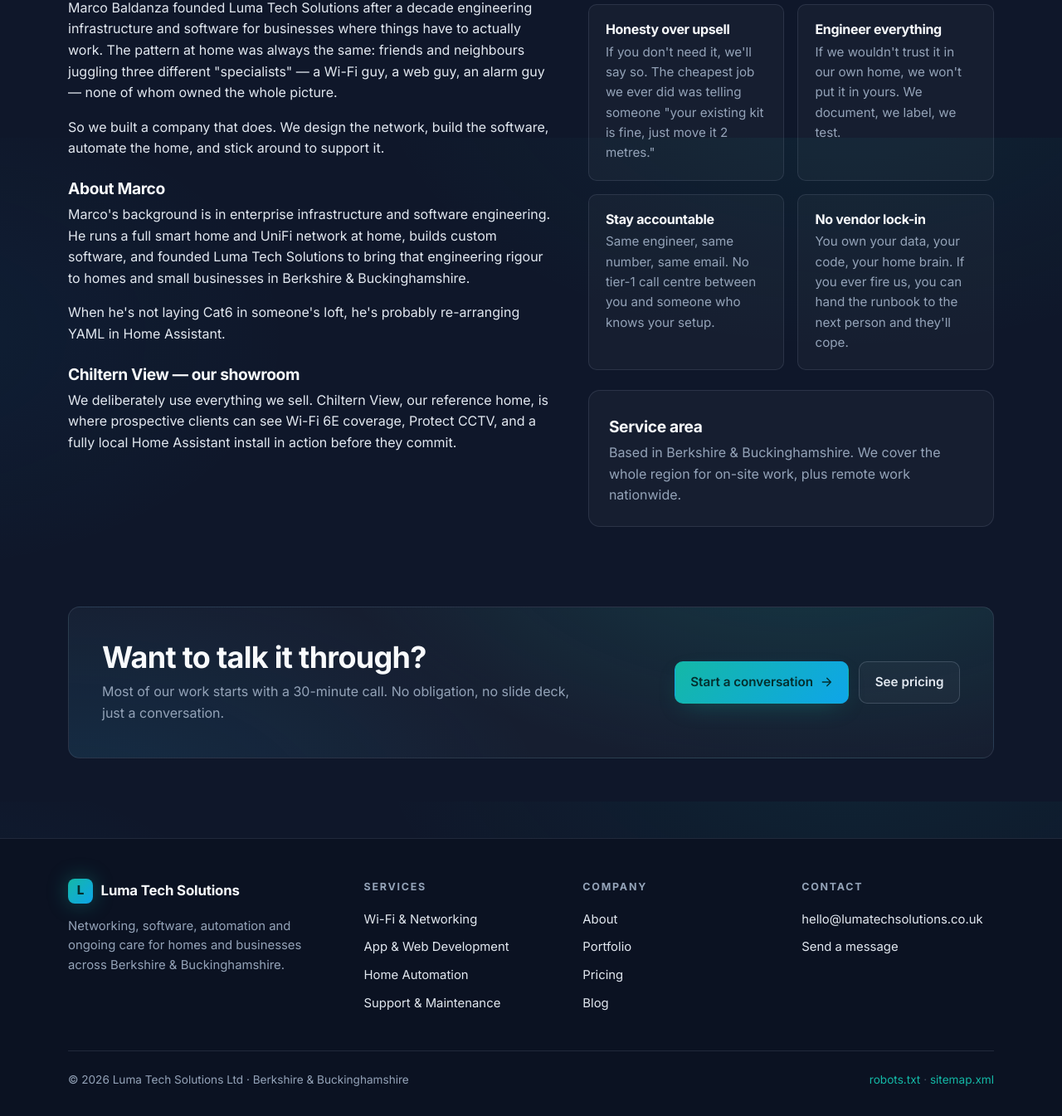
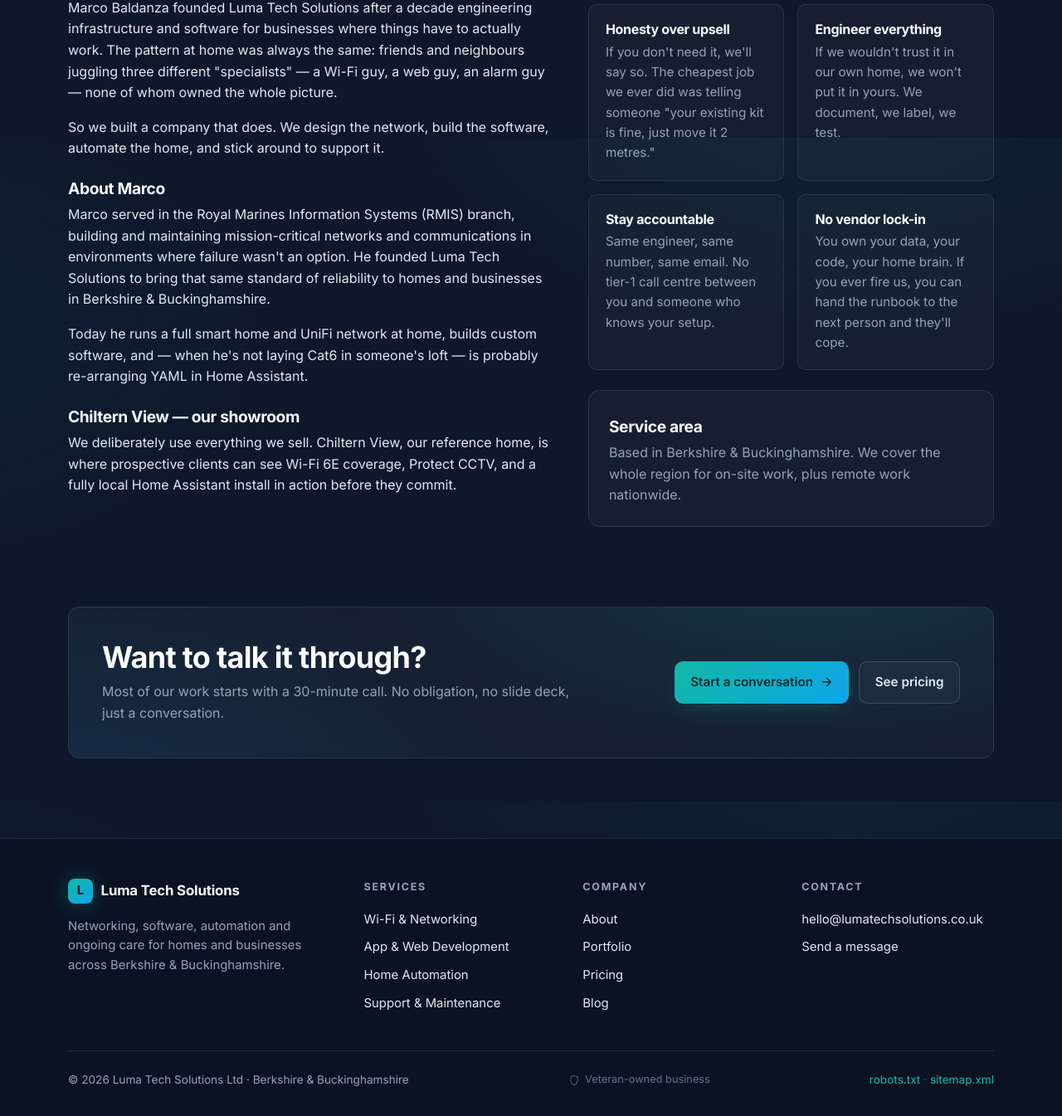
Before and after one commit to Comm4nd0/luma-tech-solutions, a Django app: page /about/ in a window 1280 px wide. Shown: the part 634-1979 px from the top of the page at 83% size. Run offline with Django 5.2, Linux system fonts and the light colour scheme.

Commit message:
content: add Royal Marines RMIS background as a trust signal
- About: Marco's bio leads with his service in the Royal Marines
  Information Systems branch and ties it to the founding mission.
- Home: add a fifth "Why us" feature — "Royal Marines trained" — with
  copy about the discipline and "it has to work" mentality.
- Footer: small anchor SVG + "Veteran-owned business" line in the
  footer-bottom, in the muted secondary colour. Tasteful, one line, no
  military aesthetic.

Co-Authored-By: Claude Opus 4.7 (1M context) <noreply@anthropic.com>

```diff
--- a/static/css/site.css
+++ b/static/css/site.css
@@ -638,10 +638,18 @@ footer.site-footer {
   justify-content: space-between;
   align-items: center;
   flex-wrap: wrap;
-  gap: 0.5rem;
+  gap: 0.5rem 1.25rem;
   color: var(--muted);
   font-size: 0.85rem;
 }
+.footer-bottom .veteran {
+  display: inline-flex;
+  align-items: center;
+  gap: 0.4rem;
+  color: var(--muted-2);
+  font-size: 0.8rem;
+}
+.footer-bottom .veteran svg { opacity: 0.75; }
 
 /* ---------- breadcrumb ---------- */
 .crumbs {
--- a/templates/about.html
+++ b/templates/about.html
@@ -32,15 +32,16 @@
 
         <h3 class="mt-3">About Marco</h3>
         <p>
-          Marco's background is in enterprise infrastructure and software
-          engineering. He runs a full smart home and UniFi network at home,
-          builds custom software, and founded {{ SITE_NAME }} to bring that
-          engineering rigour to homes and small businesses in
-          {{ SITE_REGION }}.
+          Marco served in the Royal Marines Information Systems (RMIS)
+          branch, building and maintaining mission-critical networks and
+          communications in environments where failure wasn't an option.
+          He founded {{ SITE_NAME }} to bring that same standard of
+          reliability to homes and businesses in {{ SITE_REGION }}.
         </p>
         <p>
-          When he's not laying Cat6 in someone's loft, he's probably
-          re-arranging YAML in Home Assistant.
+          Today he runs a full smart home and UniFi network at home,
+          builds custom software, and — when he's not laying Cat6 in
+          someone's loft — is probably re-arranging YAML in Home Assistant.
         </p>
 
         <h3 class="mt-3">Chiltern View — our showroom</h3>
--- a/templates/base.html
+++ b/templates/base.html
@@ -102,6 +102,12 @@
       </div>
       <div class="footer-bottom">
         <span>&copy; <span id="year"></span> {{ SITE_NAME }} Ltd · {{ SITE_REGION }}</span>
+        <span class="veteran" aria-label="Veteran-owned business">
+          <svg viewBox="0 0 24 24" width="14" height="14" fill="none" stroke="currentColor" stroke-width="1.8" stroke-linecap="round" stroke-linejoin="round" aria-hidden="true">
+            <path d="M12 22s7-3.5 7-10V5l-7-3-7 3v7c0 6.5 7 10 7 10Z"/>
+          </svg>
+          Veteran-owned business
+        </span>
         <span>
           <a href="{% url 'robots' %}">robots.txt</a>
           <span class="sep" style="opacity:.4;">·</span>
--- a/templates/home.html
+++ b/templates/home.html
@@ -65,6 +65,10 @@
         <h4>Ongoing relationship, not hit-and-run</h4>
         <p>We don't disappear after the install. Care plans start at £29/month and your engineer remains the same person every time you call.</p>
       </div>
+      <div class="feature">
+        <h4>Royal Marines trained</h4>
+        <p>Founded by a former Royal Marines IT specialist (RMIS branch). The same discipline, attention to detail, and "it has to work" mentality applied to every installation.</p>
+      </div>
     </div>
   </div>
 </section>
```
